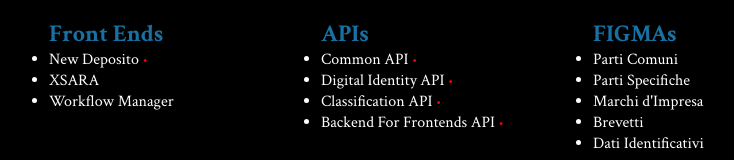
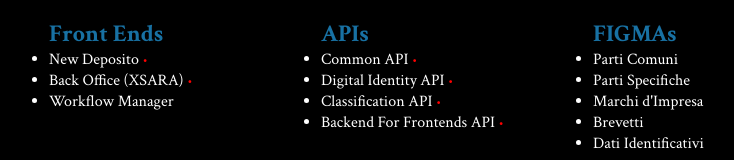
Before and after one commit to guildenstern70/uibmsites, a Next.js app: page / in a window 1280 px wide. Shown: the part 518-678 px from the top of the page, without its empty margins (319-1053 px from the left). Built offline with nearby package versions, Linux system fonts and the light colour scheme; no server answers.

Commit message:
Added BackOffice

```diff
--- a/app/appmonitor.js
+++ b/app/appmonitor.js
@@ -13,7 +13,6 @@
 export default function AppMonitor({ name, xurl }) {
 
     const appUrl = 'http://' + xurl;
-    console.log(name + " = " + appUrl);
     return <div>
         <a href={appUrl}>{name}</a>
     </div>;
--- a/app/page.js
+++ b/app/page.js
@@ -30,8 +30,9 @@ export default function Home()
                                          xurl={'dep.uibm-fe-dev.net'}
                                          api={'alive'} />
                         </li>
-                        <li><AppMonitor name={'XSARA'}
-                                        xurl={'ecs-uibm-bo-fe-alb-1788755408.eu-central-1.elb.amazonaws.com'}/></li>
+                        <li><RestMonitor name={'Back Office (XSARA)'}
+                                         xurl={'bo.uibm-fe-dev.net'}
+                                         api={'alive'} /></li>
                         <li><AppMonitor name={'Workflow Manager'}
                                         xurl={'ecs-uibm-workflow-load-b-bg-486537510.eu-central-1.elb.amazonaws.com'}/>
                         </li>
--- a/app/restmonitor.js
+++ b/app/restmonitor.js
@@ -24,9 +24,8 @@ export default function RestMonitor({ name, xurl, api }) {
                 (response) => response.json()
             )
             .then((data) => {
-                console.log(name + " = " + JSON.stringify(data));
                 if (data.alive) {
-                    console.log("Site is alive");
+                    console.log(name + " site is alive");
                     setAliveCss('isup');
                 }
             })
```
